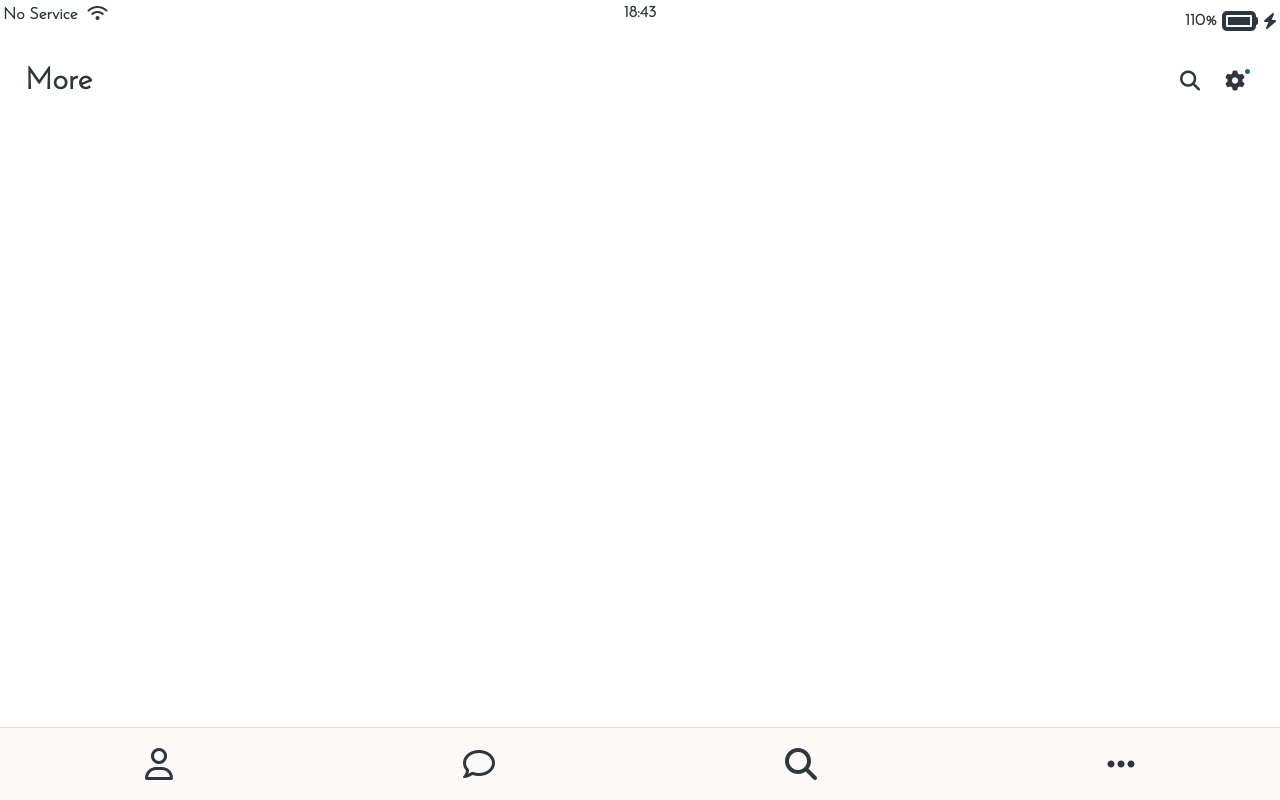
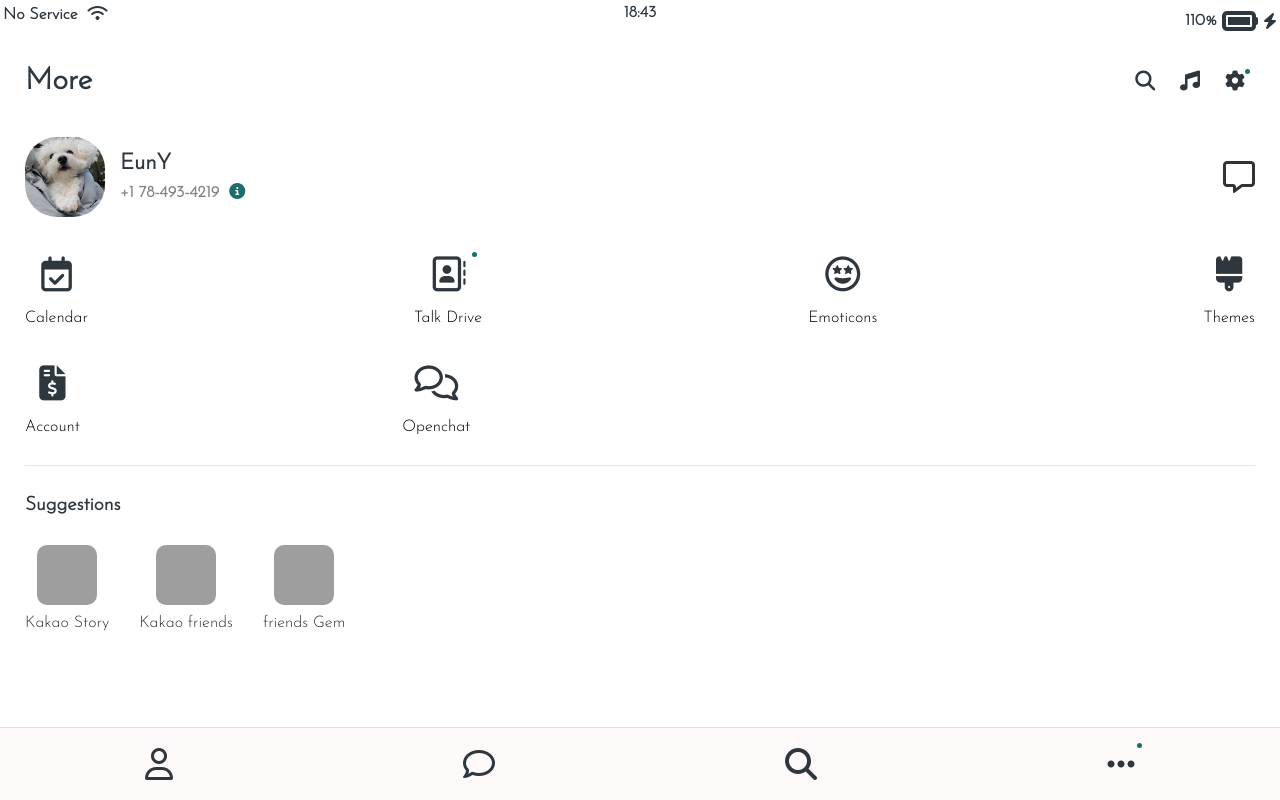
Before and after one commit to EunY0511/kakao-clone-2021, a plain HTML site: page more.html in a window 1280 px wide. Drawn offline with Linux system fonts and the light colour scheme; grey boxes are pictures that could not be loaded.

Commit message:
add more.html and add badge

```diff
--- a/css/components/badge.css
+++ b/css/components/badge.css
@@ -9,3 +9,29 @@
   color: white;
   font-weight: 600;
 }
+
+.mini-badge {
+  background-color: var(--teal);
+  width: 5px;
+  height: 5px;
+  border-radius: 2.5px;
+  display: flex;
+  justify-content: center;
+  align-items: center;
+  position: absolute;
+  top: -5px;
+  right: 5px;
+}
+
+.nav-badge {
+  background-color: var(--teal);
+  width: 5px;
+  height: 5px;
+  border-radius: 2.5px;
+  display: flex;
+  justify-content: center;
+  align-items: center;
+  position: absolute;
+  top: -5px;
+  right: -7px;
+}
--- /dev/null
+++ b/css/components/icon-row.css
@@ -0,0 +1,29 @@
+.icon-row {
+  display: flex;
+  justify-content: space-between;
+  padding-top: 10px;
+}
+
+.icon-row__icon {
+  display: flex;
+  flex-direction: column;
+  align-items: center;
+  position: relative;
+}
+
+.icon-row__icon i {
+  font-size: 35px;
+}
+
+.icon-row__icon span {
+  font-weight: 550;
+  margin-top: 18px;
+  color: rgba(0, 0, 0);
+}
+
+.icon-row .none {
+  width: 70px;
+  display: flex;
+  flex-direction: column;
+  align-items: center;
+}
--- a/css/components/nav-bar.css
+++ b/css/components/nav-bar.css
@@ -22,3 +22,7 @@
   left: 17px;
   bottom: 15px;
 }
+
+.nav__btn {
+  position: relative;
+}
--- a/css/components/user-component.css
+++ b/css/components/user-component.css
@@ -64,3 +64,19 @@
   display: block;
   margin-bottom: 5px;
 }
+
+.user-component__info {
+  display: flex;
+  align-items: baseline;
+}
+
+.user-component__phonenumber {
+  margin-top: 10px;
+  padding-right: 10px;
+  font-weight: 600;
+  opacity: 0.6;
+}
+
+.user-component__info i {
+  color: var(--teal);
+}
--- a/css/screens/find.css
+++ b/css/screens/find.css
@@ -1,25 +1,3 @@
-.find-icons {
-  display: flex;
-  justify-content: space-between;
-  padding-top: 10px;
-}
-
-.find-icons__icon {
-  display: flex;
-  flex-direction: column;
-  align-items: center;
-}
-
-.find-icons__icon i {
-  font-size: 35px;
-}
-
-.find-icons__icon span {
-  font-weight: 550;
-  margin-top: 18px;
-  color: rgba(0, 0, 0);
-}
-
 .recommended-friends {
   border-top: var(--main-border);
   border-bottom: var(--main-border);
--- /dev/null
+++ b/css/screens/more.css
@@ -0,0 +1,35 @@
+.more-screen .icon-row {
+  margin: 30px 0px;
+}
+
+.more-suggestions {
+  border-top: var(--main-border);
+}
+
+.more-suggestions__title {
+  margin: 30px 0px;
+  font-size: 19px;
+  font-weight: 600;
+}
+
+.more-suggestions__icons {
+  display: flex;
+}
+
+.more-suggestions__icon {
+  margin-right: 30px;
+  display: flex;
+  flex-direction: column;
+  align-items: center;
+}
+
+.more-suggestions__icon-image img {
+  width: 60px;
+  height: 60px;
+  object-fit: cover;
+  border-radius: 10px;
+  display: flex;
+  justify-content: center;
+  align-items: center;
+  margin-bottom: 10px;
+}
--- a/css/styles.css
+++ b/css/styles.css
@@ -10,10 +10,13 @@
 @import "components/screen-header.css";
 @import "components/user-component.css";
 @import "components/badge.css";
+@import "components/icon-row.css";
+
 /* screens */
 @import "screens/login.css";
 @import "screens/friends.css";
 @import "screens/find.css";
+@import "screens/more.css";
 
 body {
   font-weight: 500;
--- a/more.html
+++ b/more.html
@@ -27,12 +27,89 @@
       <h1 class="screen-header__title">More</h1>
       <div class="screen-header__icons">
         <span><i class="fas fa-search fa-lg"></i></span>
+        <span><i class="fas fa-music fa-lg"></i></span>
         <span><i class="fas fa-cog fa-lg"></i></span>
-        <div class="screen-header__badge"></div>
+        <div class="mini-badge"></div>
       </div>
     </header>
 
-    <main class="main-screen"></main>
+    <main class="main-screen more-screen">
+      <div class="user-component">
+        <div class="user-component__column">
+          <img
+            src="screenshots/멍뭉뽀송.jpg"
+            class="user-component__avatar user-component__avatar--xl"
+          />
+          <div class="user-component__text">
+            <h4 class="user-component__title">EunY</h4>
+            <div class="user-component__info">
+              <h6 class="user-component__phonenumber">+1 78-493-4219</h6>
+              <i class="fas fa-info-circle"></i>
+            </div>
+          </div>
+        </div>
+        <div class="user-component__column">
+          <i class="far fa-comment-alt fa-2x"></i>
+        </div>
+      </div>
+      <div class="icon-row">
+        <div class="icon-row__icon">
+          <i class="far fa-calendar-check"></i><span>Calendar</span>
+        </div>
+        <div class="icon-row__icon">
+          <i class="far fa-address-book"></i><span>Talk Drive</span>
+          <div class="mini-badge"></div>
+        </div>
+        <div class="icon-row__icon">
+          <i class="far fa-grin-stars"></i><span>Emoticons</span>
+        </div>
+        <div class="icon-row__icon">
+          <i class="fas fa-brush"></i><span>Themes</span>
+        </div>
+      </div>
+      <div class="icon-row">
+        <div class="icon-row__icon">
+          <i class="fas fa-file-invoice-dollar"></i><span>Account</span>
+        </div>
+        <div class="icon-row__icon">
+          <i class="far fa-comments"></i><span>Openchat</span>
+        </div>
+        <div class="icon-row__icon none"></div>
+        <div class="icon-row__icon none"></div>
+      </div>
+      <div class="more-suggestions">
+        <h4 class="more-suggestions__title">Suggestions</h4>
+        <div class="more-suggestions__icons">
+          <div class="more-suggestions__icon">
+            <div class="more-suggestions__icon-image">
+              <img
+                src="https://i.ytimg.com/vi/5z_Qw5IsJok/maxresdefault.jpg"
+                alt=""
+              />
+            </div>
+            <span class="more-suggestions__icon-text">Kakao Story</span>
+          </div>
+          <div class="more-suggestions__icon">
+            <div class="more-suggestions__icon-image">
+              <img
+                src="https://t1.kakaocdn.net/kakaocorp/kakaocorp/admin/service/a85d0594017900001.jpg"
+                alt=""
+              />
+            </div>
+            <span class="more-suggestions__icon-text">Kakao friends</span>
+          </div>
+          <div class="more-suggestions__icon">
+            <div class="more-suggestions__icon-image">
+              <img
+                src="https://i.ytimg.com/vi/D4mnwUKijy0/maxresdefault.jpg"
+                alt=""
+              />
+            </div>
+            <span class="more-suggestions__icon-text">friends Gem</span>
+          </div>
+        </div>
+      </div>
+    </main>
 
     <nav class="nav">
       <ul class="nav__list">
@@ -56,6 +133,7 @@
           <a class="nav__link" href="more.html"
             ><i class="fas fa-ellipsis-h fa-2x"></i
           ></a>
+          <div class="nav-badge"></div>
         </li>
       </ul>
     </nav>
```
Also changed, not shown: chats.html (+1 -0 lines), find.html (+7 -6 lines), friends.html (+1 -0 lines), settings.html (added).
